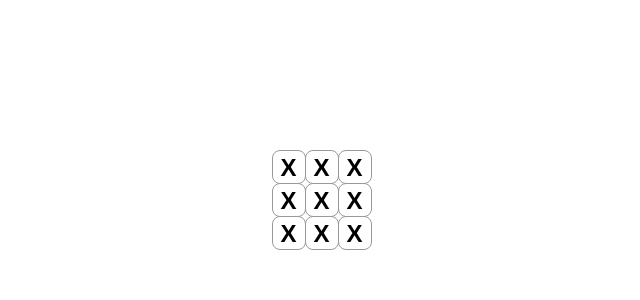
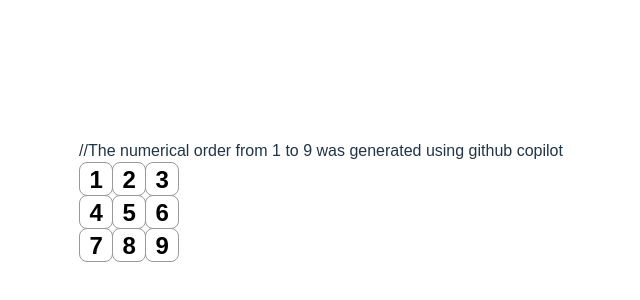
Before and after one commit to codredd/react-learn, a React (Vite) app in the folder tic-tac-toe/: page / in a window 1280 px wide. Shown: the part 200-500 px from the top of the page, without its empty margins (319-959 px from the left). Built offline with nearby package versions, Linux system fonts and the light colour scheme.

Commit message:
lip: board with numerical order

```diff
--- a/tic-tac-toe/src/App.tsx
+++ b/tic-tac-toe/src/App.tsx
@@ -28,20 +28,21 @@
    */
   return(
     <>
+    //The numerical order from 1 to 9 was generated using github copilot
     <div className='board-row'>
-      <button className="square">X</button>
-      <button className="square">X</button>
-      <button className="square">X</button>
+      <button className="square">1</button>
+      <button className="square">2</button>
+      <button className="square">3</button>
     </div>
     <div className='board-row'>
-      <button className="square">X</button>
-      <button className="square">X</button>
-      <button className="square">X</button>
+      <button className="square">4</button>
+      <button className="square">5</button>
+      <button className="square">6</button>
     </div>
     <div className='board-row'>
-      <button className="square">X</button>
-      <button className="square">X</button>
-      <button className="square">X</button>
+      <button className="square">7</button>
+      <button className="square">8</button>
+      <button className="square">9</button>
     </div>
     </>
   )
```
